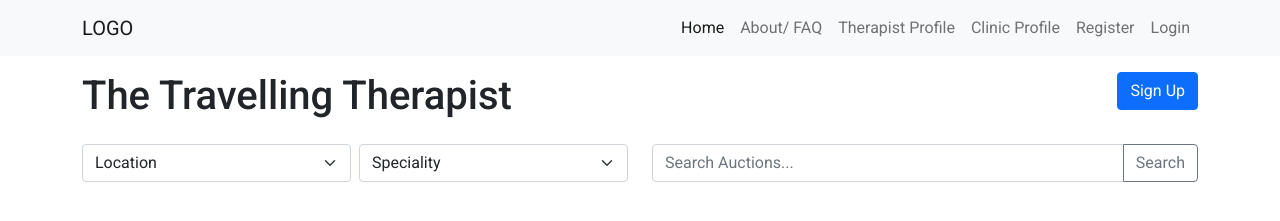
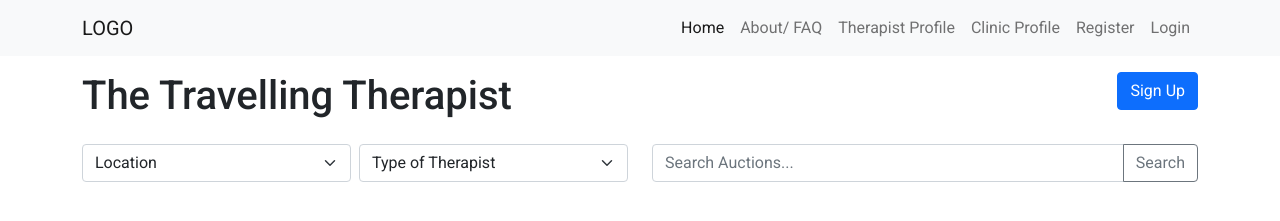
Before and after one commit to whitfona/TTT-Frontend, a plain HTML site: page index.html in a window 1280 px wide. Shown: the top 221 px of the page. Drawn offline with nearby package versions, Linux system fonts and the light colour scheme.

Commit message:
update type drop down

```diff
--- a/index.html
+++ b/index.html
@@ -71,10 +71,11 @@
           <option value="3">Northern Ontario</option>
         </select>
         <select name="speciality" id="speciality" class="form-select form-select-md mb-3">
-          <option value="0">Speciality</option>
-          <option value="1">MSK</option>
-          <option value="2">Neuro</option>
-          <option value="3">Cardiorespiratory</option>
+          <option value="0">Type of Therapist</option>
+          <option value="1">Physiotherapist</option>
+          <option value="2">Massage Therapist</option>
+          <option value="3">Occupational Therapist</option>
+          <option value="3">Speech Language Therapist</option>
         </select>
       </div>
       <div class="mt-lg-3 col-lg-6">
```
